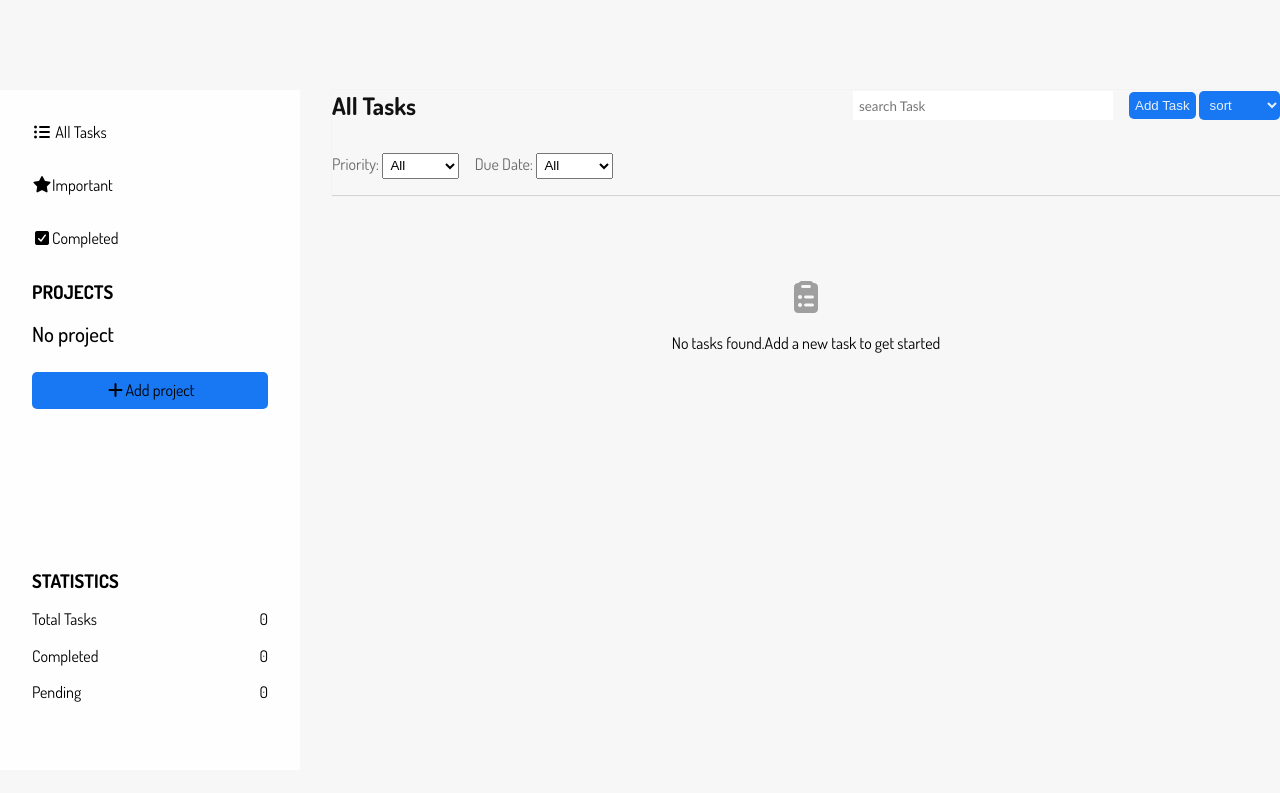
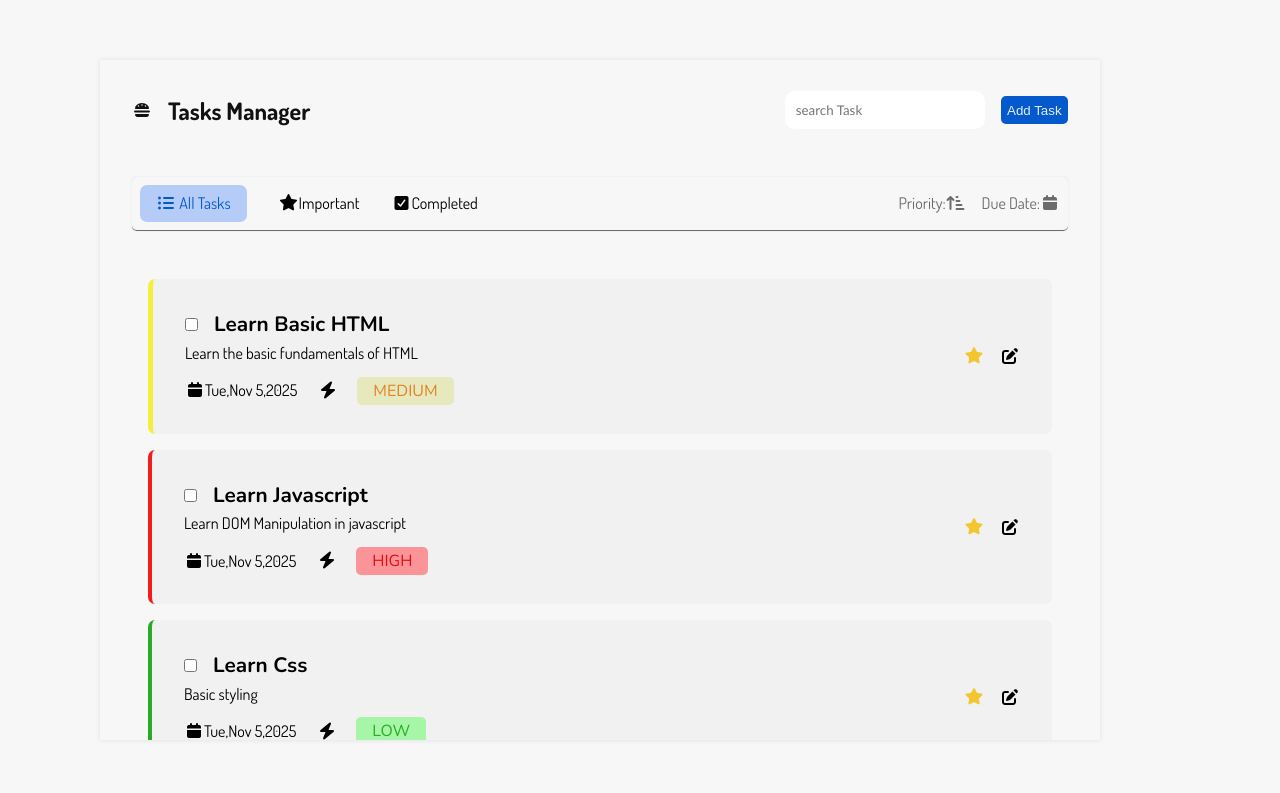
Before and after one commit to Donabest/Task-Manager-V2, a website built with Parcel: page index.html in a window 1280 px wide. Built offline with nearby package versions, Linux system fonts and the light colour scheme; a web font is replaced by a local one.

Commit message:
feat: ui

```diff
--- a/index.html
+++ b/index.html
@@ -20,37 +20,12 @@
   </head>
   <body>
     <header id="main-header">
-      <div class="sidebar-section">
-        <div class="side-bar">
-          <div class="sidebar-content">
-            <span><i class="fa-solid fa-list-ul"></i> All Tasks</span>
-            <span><i class="fa-solid fa-star"></i>Important</span>
-            <span><i class="fa-solid fa-square-check"></i>Completed</span>
-          </div>
-          <div class="sidebar-project">
-            <h3>PROJECTS</h3>
-            <div class="project-content">
-              <span class="project-msg">No project</span>
-              <div class="project-btn">
-                <span><i class="fa-solid fa-plus"></i>Add project</span>
-              </div>
-            </div>
-          </div>
-          <div class="sidebar-stat">
-            <h3>STATISTICS</h3>
-            <div class="stat-content">
-              <div class="total">Total Tasks <span>0</span></div>
-              <div class="completed">Completed <span>0</span></div>
-              <div class="pending">Pending <span>0</span></div>
-            </div>
-          </div>
-        </div>
-      </div>
       <div class="header">
         <div class="nav">
           <div class="header-task">
             <div class="logo">
-              <h2>All Tasks</h2>
+              <i class="fa-solid fa-burger"></i>
+              <h2>Tasks Manager</h2>
             </div>
             <div class="header-info">
               <input
@@ -60,43 +35,159 @@
               />
               <div class="btn">
                 <button class="btn btn-task">Add Task</button>
-                <select name="tasks">
-                  <option value="">sort</option>
-                  <option value="">option 2</option>
-                  <option value="">option 3</option>
-                </select>
               </div>
             </div>
           </div>
+        </div>
+        <div class="opt">
+          <div class="opt-content">
+            <span class="item current"
+              ><i class="fa-solid fa-list-ul"></i> All Tasks</span
+            >
+            <span class="item"><i class="fa-solid fa-star"></i>Important</span>
+            <span class="item"
+              ><i class="fa-solid fa-square-check"></i>Completed</span
+            >
+          </div>
           <div class="options">
             <div class="priority">
-              <span class="priority-name">Priority:</span>
-              <select name="All">
-                <option value="All">All</option>
-                <option value="">option 2</option>
-                <option value="">option 3</option>
-              </select>
+              <span class="priority-name"
+                >Priority:<i class="fa-solid fa-arrow-up-short-wide"></i
+              ></span>
             </div>
             <div class="due-date">
-              <span class="due-name">Due Date:</span>
-              <select name="All">
-                <option value="">All</option>
-                <option value="">option 2</option>
-                <option value="">option 3</option>
-              </select>
+              <span class="due-name"
+                >Due Date:<i class="fa-solid fa-calendar"></i
+              ></span>
             </div>
           </div>
         </div>
 
         <section id="main-section">
-          <div class="task-msg">
+          <!-- <div class="task-msg">
             <span class="clipboard"
               ><i class="fa-solid fa-clipboard-list"></i
             ></span>
             <span>No tasks found.Add a new task to get started</span>
+          </div> -->
+          <div class="all--tasks">
+            <ul class="task--list">
+              <li class="medium-list">
+                <div class="list">
+                  <div class="check-list">
+                    <input type="checkbox" name="checkbox" id="checkbox" />
+                    <h2>Learn Basic HTML</h2>
+                  </div>
+                  <span class="text">Learn the basic fundamentals of HTML</span>
+                  <div class="details">
+                    <span
+                      ><i class="fa-solid fa-calendar"></i>Tue,Nov 5,2025</span
+                    >
+                    <span
+                      ><i class="fa-solid fa-bolt"></i>
+                      <span class="priority medium">MEDIUM</span></span
+                    >
+                  </div>
+                </div>
+                <div class="fav">
+                  <i class="fa-solid fa-star"></i>
+                  <i class="fa-solid fa-pen-to-square"></i>
+                </div>
+              </li>
+              <!-- <li class="medium-list">
+                <div class="list">
+                  <div class="check-list">
+                    <input type="checkbox" name="checkbox" id="checkbox" />
+                    <h2>Learn Basic HTML</h2>
+                  </div>
+                  <span class="text">Learn the basic fundamentals of HTML</span>
+                  <div class="details">
+                    <span
+                      ><i class="fa-solid fa-calendar"></i>Tue,Nov 5,2025</span
+                    >
+                    <span
+                      ><i class="fa-solid fa-bolt"></i>
+                      <span class="priority medium">MEDIUM</span></span
+                    >
+                  </div>
+                </div>
+                <div class="fav">
+                  <i class="fa-solid fa-star"></i>
+                  <i class="fa-solid fa-pen-to-square"></i>
+                </div>
+              </li> -->
+              <li class="high-list">
+                <div class="list">
+                  <div class="check-list">
+                    <input type="checkbox" name="checkbox" id="checkbox" />
+                    <h2>Learn Javascript</h2>
+                  </div>
+                  <span class="text">Learn DOM Manipulation in javascript</span>
+                  <div class="details">
+                    <span
+                      ><i class="fa-solid fa-calendar"></i>Tue,Nov 5,2025</span
+                    >
+                    <span
+                      ><i class="fa-solid fa-bolt"></i>
+                      <span class="priority high">HIGH</span></span
+                    >
+                  </div>
+                </div>
+                <div class="fav">
+                  <i class="fa-solid fa-star"></i>
+                  <i class="fa-solid fa-pen-to-square"></i>
+                </div>
+              </li>
+              <li class="low-list">
+                <div class="list">
+                  <div class="check-list">
+                    <input type="checkbox" name="checkbox" id="checkbox" />
+                    <h2>Learn Css</h2>
+                  </div>
+                  <span class="text">Basic styling</span>
+                  <div class="details">
+                    <span
+                      ><i class="fa-solid fa-calendar"></i>Tue,Nov 5,2025</span
+                    >
+                    <span
+                      ><i class="fa-solid fa-bolt"></i>
+                      <span class="priority low">LOW</span></span
+                    >
+                  </div>
+                </div>
+                <div class="fav">
+                  <i class="fa-solid fa-star"></i>
+                  <i class="fa-solid fa-pen-to-square"></i>
+                </div>
+              </li>
+            </ul>
           </div>
         </section>
       </div>
     </header>
+    <div class="sidebar-section">
+      <div class="side-bar">
+        <i class="fa-solid fa-strikethrough"></i>
+        <div class="sidebar-project">
+          <h3>PROJECTS</h3>
+          <div class="project-content">
+            <span class="project-msg">No project Yet</span>
+            <div class="project-btn">
+              <span><i class="fa-solid fa-plus"></i>Add project</span>
+            </div>
+          </div>
+        </div>
+        <div class="sidebar-stat">
+          <h3>STATISTICS</h3>
+          <div class="stat-content">
+            <div class="total">Total Tasks <span>0</span></div>
+            <div class="completed">Completed <span>0</span></div>
+            <div class="pending">Pending <span>0</span></div>
+          </div>
+        </div>
+      </div>
+    </div>
+
+    <section class="modal"></section>
   </body>
 </html>
--- a/scss/_base.scss
+++ b/scss/_base.scss
@@ -4,7 +4,7 @@
 :root {
   --light-color: #ffffffe2;
   --dark-color: #111;
-  --primary-color: #1877f2;
+  --primary-color: #045acc;
   --font-satck: "Dosis", sans-serif;
   --dark-ligten: #666666f6;
   --light-darken: #dddddd3b;
@@ -16,51 +16,66 @@
 }
 
 body {
-  max-width: 1300px;
-  padding-top: 90px;
+  max-width: 1200px;
   font-family: var(--font-satck);
   line-height: 1.3;
   margin: 0 auto;
+  padding: 60px;
   background: var(--light-darken);
 }
 #main-header {
   height: 85vh;
-  display: grid;
-  gap: 2rem;
-  grid-template-columns: 2fr 20fr;
+  overflow: scroll;
+  margin-right: 5rem;
+  padding: 1rem 2rem;
+  position: relative;
+  gap: 1rem;
+  box-shadow: 0 0 5px rgba(0, 0, 0, 0.1);
   .header-task {
+    padding-top: 15px;
     .logo {
+      i {
+        cursor: pointer;
+      }
+      @extend %flex;
+      gap: 1rem;
       color: var(--dark-color);
       font-family: "Dosis", sans-serif;
     }
     @extend %flex !optional;
     justify-content: space-between;
   }
+  .opt {
+    @extend %flex;
+    justify-content: space-between;
+    padding: 0.5rem;
+    margin-top: 3rem;
+    .opt-content {
+      @extend %flex;
+      gap: 2rem;
+    }
+    .item {
+      cursor: pointer;
+    }
+    border-bottom: 0.5px solid var(--dark-ligten);
+    box-shadow: 0 0 1px rgba(0, 0, 0, 0.222);
+    border-radius: 5px;
+  }
   .options {
     @extend %flex;
-    justify-content: flex-start;
-    padding-top: 2rem;
+    cursor: pointer;
     gap: 1rem;
     color: var(--dark-ligten);
-    select {
-      outline: none;
-      padding: 0.2rem;
-    }
-    option {
-      outline: none;
-      background: var(--dark-ligten);
-      color: var(--light-color);
-    }
-    margin-bottom: 1rem;
   }
   .header-info {
-    display: flex;
+    @extend %flex;
     gap: 1rem;
     .search-input {
       outline: none;
       border: none;
-      padding: 0.4rem;
-      width: 260px;
+      padding: 0.7rem;
+      border-radius: 10px;
+      width: 200px;
       font-family: "Gill Sans", "Gill Sans MT", Calibri, "Trebuchet MS",
         sans-serif;
     }
@@ -69,38 +84,52 @@ body {
       color: var(--light-color);
       background: var(--primary-color);
     }
-    select {
-      padding: 0.4rem;
-      outline: none;
-      border-radius: 5px;
-      border: none;
-      color: var(--light-color);
-      background: var(--primary-color);
-    }
-    option {
-      outline: none;
-      background: var(--dark-ligten);
-    }
   }
-  .nav {
-    border-bottom: 0.1px solid #6666663e;
-    box-shadow: 0 0 1px rgba(0, 0, 0, 0.1);
+  &::-webkit-scrollbar {
+    display: none;
   }
 }
+
 .sidebar-section {
+  position: fixed;
+  padding-top: 1rem;
   width: 300px;
+  top: 7%;
   background: var(--light-color);
+  backdrop-filter: blur(5px);
+  -webkit-backdrop-filter: blur(5px) !important;
   height: 85vh;
+  transform: translateX(-1000px);
+  transition: transform 0.6s ease-in-out;
+  &.show {
+    transform: translateX(0%);
+    transition: transform 0.5s ease-in;
+  }
   .side-bar {
+    .fa-strikethrough {
+      position: absolute;
+      top: 4%;
+      cursor: pointer;
+      right: 8%;
+      padding: 0.5rem 1rem;
+      @extend %flex;
+      border-radius: 50px;
+      &:hover {
+        background-color: #b5ccf8;
+        transition: background-color 0.5s ease-in-out;
+      }
+    }
     padding: 2rem;
-    .sidebar-content {
+    %content {
       display: flex;
       flex-direction: column;
       gap: 2rem;
       margin-bottom: 2rem;
     }
     .sidebar-project {
-      @extend .sidebar-content;
+      position: absolute;
+      top: 9%;
+      @extend %content;
       .project-msg {
         font-size: 1.3rem;
         font-weight: 500;
@@ -109,22 +138,30 @@ body {
       .project-btn {
         margin-top: 1.5rem;
         background: var(--primary-color);
-        padding: 0.5rem 1rem;
+        padding: 0.5rem 2rem;
         text-align: center;
         border-radius: 5px;
+        cursor: pointer;
+        &:hover {
+          opacity: 0.9;
+        }
       }
     }
     .sidebar-stat {
-      @extend .sidebar-content;
+      position: absolute;
+      bottom: 0;
+      @extend %content;
       gap: 1rem;
-      margin-top: 10rem;
     }
     .stat-content {
+      position: relative;
       gap: 1rem;
-      @extend .sidebar-content;
+      @extend %content;
       .total {
         display: flex;
+        gap: 10rem;
         justify-content: space-between;
+        cursor: pointer;
       }
       .completed {
         @extend .total;
@@ -147,3 +184,75 @@ body {
     }
   }
 }
+.current {
+  padding: 0.5rem 1rem;
+  text-align: center;
+  background-color: #b5ccf8;
+  color: var(--primary-color);
+  border-radius: 7px;
+}
+.all--tasks {
+  overflow: hidden;
+  margin-top: 2rem;
+  li {
+    list-style: none;
+    border-radius: 7px;
+    @extend %flex;
+    margin: 1rem;
+    justify-content: space-between;
+    background: var(--light-darken);
+    padding: 2rem;
+  }
+  .check-list {
+    @extend %flex;
+    justify-content: flex-start;
+    gap: 1rem;
+    margin-bottom: 0.3rem;
+  }
+  .details {
+    @extend %flex;
+    justify-content: flex-start;
+    gap: 1.3rem;
+    margin-top: 1rem;
+  }
+  h2 {
+    font-family: "Nunito", sans-serif;
+    font-size: 1.3rem;
+    font-weight: 700;
+  }
+  .fav {
+    @extend %flex;
+    gap: 1rem;
+    .fa-star {
+      color: #f3c52f;
+    }
+  }
+  .priority {
+    font-family: "Nunito", sans-serif;
+    border-radius: 5px;
+    margin-left: 1rem;
+    font-size: 1rem;
+    padding: 0.2rem 1rem;
+  }
+  .medium {
+    background-color: #c9cf203f;
+    color: #e08422;
+  }
+  .high {
+    background-color: #fc8085d3;
+    color: #e50b0b;
+  }
+  .low {
+    background-color: #a7f5a7;
+    color: #28ac28;
+  }
+  .medium-list {
+    border-left: 5px solid #f2ee13cf;
+  }
+  .high-list {
+    border-left: 4px solid #f71c1c;
+  }
+  .low-list {
+    border-left: 4px solid #28ac28;
+  }
+}
--- a/scss/_component.scss
+++ b/scss/_component.scss
@@ -14,3 +14,7 @@
     opacity: 0.9;
   }
 }
+.active {
+  transform: translateX(0%);
+  transition: transform 0.5s ease-in;
+}
```
